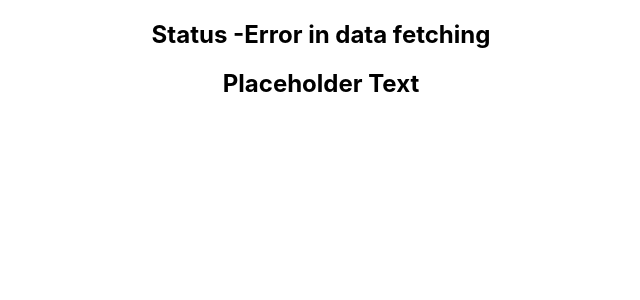
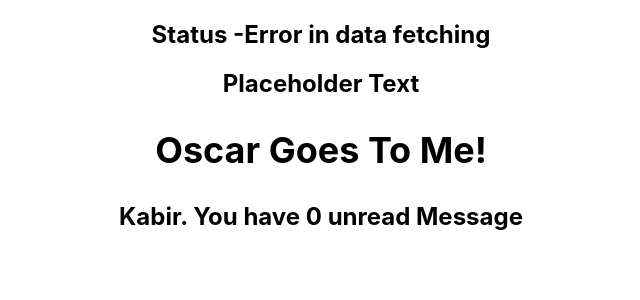
Before and after one commit to RayhanKabir29/react-typscript, a React (Create React App) app: page / in a window 1280 px wide. Shown: the top 300 px of the page, without its empty margins (319-959 px from the left). Built offline with nearby package versions, Linux system fonts and the light colour scheme.

Commit message:
react-node type

```diff
--- a/src/App.tsx
+++ b/src/App.tsx
@@ -1,5 +1,7 @@
 import "./App.css";
+import Greet from "./components/Greet";
 import Heading from "./components/Heading";
+import Oscar from "./components/Oscar";
 import Status from "./components/Status";
 
 function App() {
@@ -25,6 +27,10 @@ function App() {
       <PersonList names={nameList} /> */}
       <Status status="error" />
       <Heading>Placeholder Text</Heading>
+      <Oscar>
+        <Heading>Oscar Goes To Me!</Heading>
+      </Oscar>
+      <Greet name="Kabir" isLoggedin={true}></Greet>
     </div>
   );
 }
--- a/src/components/Greet.tsx
+++ b/src/components/Greet.tsx
@@ -2,15 +2,16 @@ import React from "react";
 
 type GreetProps = {
   name: string;
-  numberofMesage: number;
+  numberofMesage?: number;
   isLoggedin: boolean;
 };
 const Greet = (props: GreetProps) => {
+  const { numberofMesage = 0 } = props;
   return (
     <div>
       <h2>
         {props.isLoggedin
-          ? `${props.name}. You have ${props.numberofMesage} unread Message`
+          ? `${props.name}. You have ${numberofMesage} unread Message`
           : `You don't have neccessary credential`}
       </h2>
     </div>
--- a/src/components/Oscar.tsx
+++ b/src/components/Oscar.tsx
@@ -1,7 +1,10 @@
-const Oscar = () => {
+type OscarProps = {
+  children: React.ReactNode;
+};
+const Oscar = (props: OscarProps) => {
   return (
     <div>
-      <h2>Oscar</h2>
+      <h2>{props.children}</h2>
     </div>
   );
 };
```
